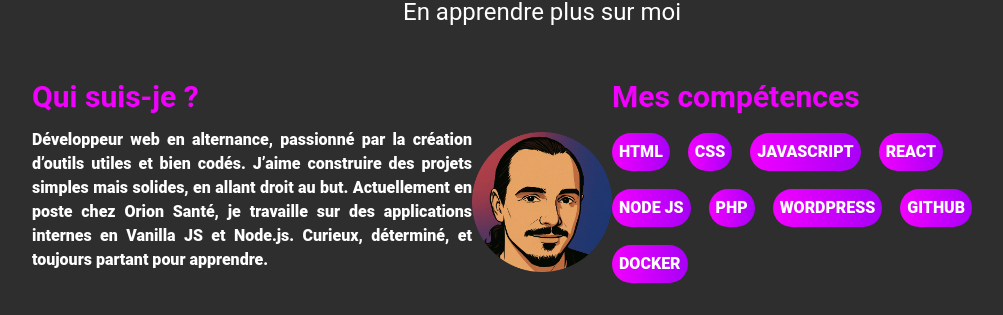
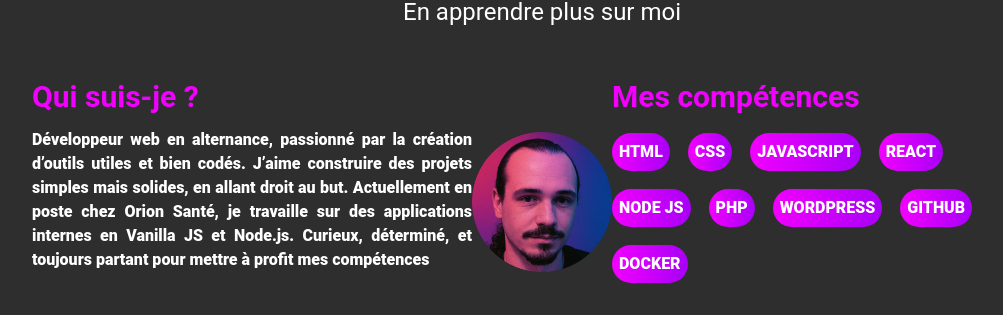
Before and after one commit to j-eGallo/portfolio, a React (Vite) app: page / in a window 1280 px wide. Shown: the part 893-1208 px from the top of the page, without its empty margins (98-1101 px from the left). Built offline with nearby package versions, Linux system fonts and the light colour scheme.

Commit message:
01/07/2025

```diff
--- a/src/components/Apropos.jsx
+++ b/src/components/Apropos.jsx
@@ -1,5 +1,5 @@
 import './apropos.css'
-import Moi from '../assets/moi.png'
+import Moi2 from '../assets/moi2.png'
 import Slide from './Slide'
 
 export default function Apropos() {
@@ -24,11 +24,11 @@ export default function Apropos() {
                   <p>Développeur web en alternance, passionné par la création d’outils utiles et bien codés.
                   J’aime construire des projets simples mais solides, en allant droit au but. Actuellement
                   en poste chez Orion Santé, je travaille sur des applications internes en Vanilla JS et Node.js.
-                  Curieux, déterminé, et toujours partant pour apprendre.</p>
+                  Curieux, déterminé, et toujours partant pour mettre à profit mes compétences</p>
                   <a href="#contact" onClick={(e) => handleScroll(e, 'contact')}><button>ME CONTACTER</button></a>
 
                 </div>
-                <img src={Moi} alt="" />
+                <img src={Moi2} alt="" />
                 <div className='card'>
                 <h1 className='titledesc'>Mes compétences</h1>
                 <div className='tags'>
```
Also changed, not shown: src/assets/moi2.png (added).
